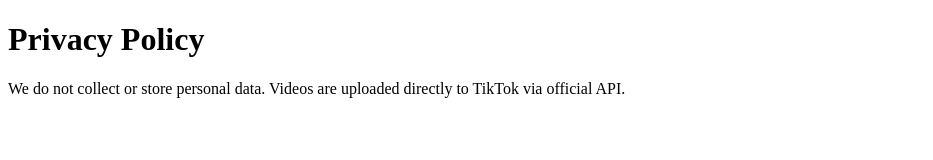
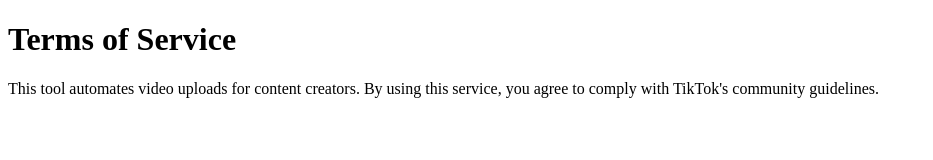
Before and after one commit to sufyanmirza123456789-oss/tiktok-policies, a plain HTML site: page privacy.html in a window 1280 px wide. Shown: the whole page, without its empty margins (0-933 px from the left). Drawn offline with Linux system fonts and the light colour scheme.

Commit message:
Update privacy.html

```diff
--- a/privacy.html
+++ b/privacy.html
@@ -1,8 +1,11 @@
 <!DOCTYPE html>
 <html>
-<head><title>Privacy Policy</title></head>
+<head>
+<title>Terms of Service</title>
+<meta name="tiktok-developers-site-verification" content="O2BDmtTDqy9DrskiheL339PEeupai2Fw">
+</head>
 <body>
-<h1>Privacy Policy</h1>
-<p>We do not collect or store personal data. Videos are uploaded directly to TikTok via official API.</p>
+<h1>Terms of Service</h1>
+<p>This tool automates video uploads for content creators. By using this service, you agree to comply with TikTok's community guidelines.</p>
 </body>
 </html>
```
